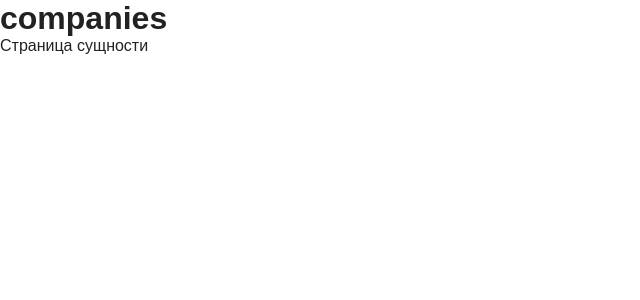
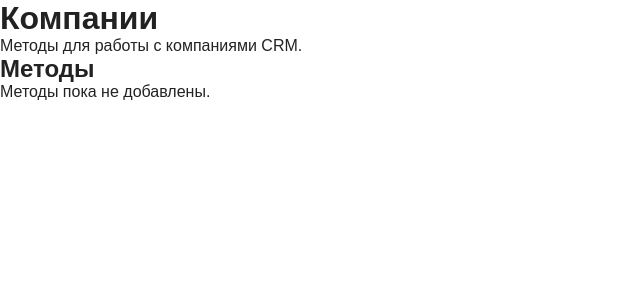
Before and after one commit to BelialALu/amoCRM_API_Search, a React (Vite) app: page /entity/companies in a window 1280 px wide. Shown: the top 300 px of the page, without its empty margins (0-640 px from the left). Built offline with nearby package versions, Linux system fonts and the light colour scheme.

Commit message:
обавлена единая страница сущности с отображением методов

```diff
--- a/src/data/methods.js
+++ b/src/data/methods.js
@@ -0,0 +1,18 @@
+import { commonParams } from "./parameters";
+
+export const methods = {
+    leads: [
+        {
+            id: "get-leads",
+            title: "Получение списка сделок",
+            method: "GET",
+            endpoint: "/api/v4/leads",
+            description: "Возвращает список сделок.",
+            inputParams: [commonParams.page, commonParams.limit]
+        }
+    ],
+
+    contacts: [],
+
+    companies: []
+};
--- a/src/data/parameters.js
+++ b/src/data/parameters.js
@@ -0,0 +1,12 @@
+export const commonParams = {
+    page: {
+        name: "page",
+        type: "integer",
+        description: "Номер страницы выборки."
+    },
+    limit: {
+        name: "limit",
+        type: "integer",
+        description: "Количество элементов на странице."
+    }
+};
--- a/src/pages/EntityPage.jsx
+++ b/src/pages/EntityPage.jsx
@@ -1,14 +1,42 @@
 import { useParams } from "react-router-dom";
+import { entities } from "../data/entities";
+import { methods } from "../data/methods";
 
 function EntityPage() {
     const { entityId } = useParams();
 
+    const entity = entities.find(
+        (item) => item.id === entityId
+    );
+
+    if (!entity) {
+        return <h1>Сущность не найдена</h1>;
+    }
+
+    const entityMethods = methods[entityId] || [];
+
     return (
-        <>
-            <h1>{entityId}</h1>
+        <div>
+            <h1>{entity.title}</h1>
 
-            <p>Страница сущности</p>
-        </>
+            <p>{entity.description}</p>
+
+            <h2>Методы</h2>
+
+            {entityMethods.length === 0 ? (
+                <p>Методы пока не добавлены.</p>
+            ) : (
+                entityMethods.map((method) => (
+                    <div key={method.id}>
+                        <h3>{method.title}</h3>
+
+                        <p>{method.endpoint}</p>
+
+                        <p>{method.description}</p>
+                    </div>
+                ))
+            )}
+        </div>
     );
 }
 
```
